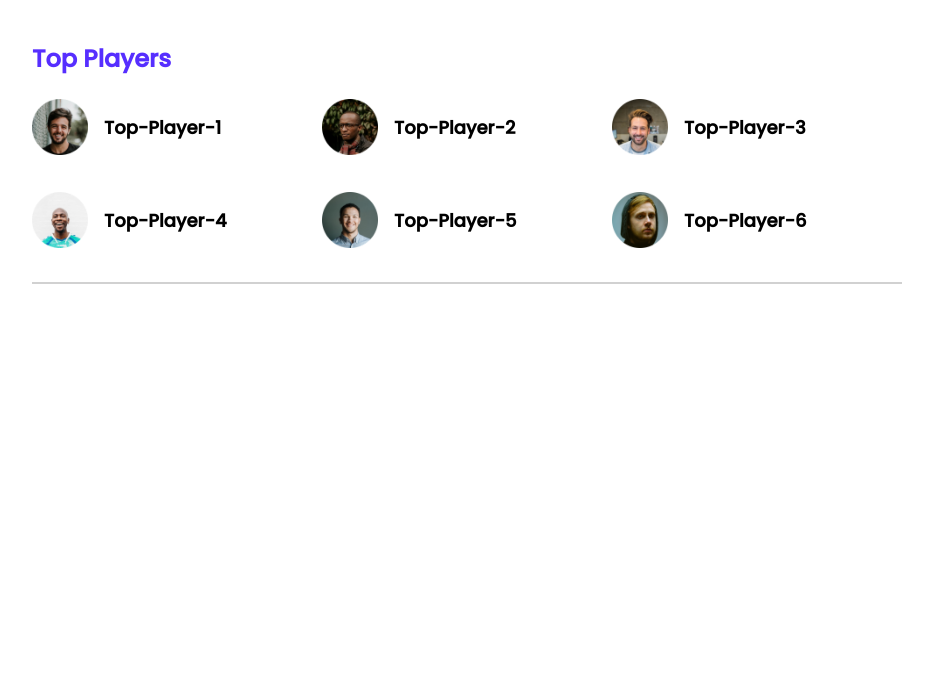
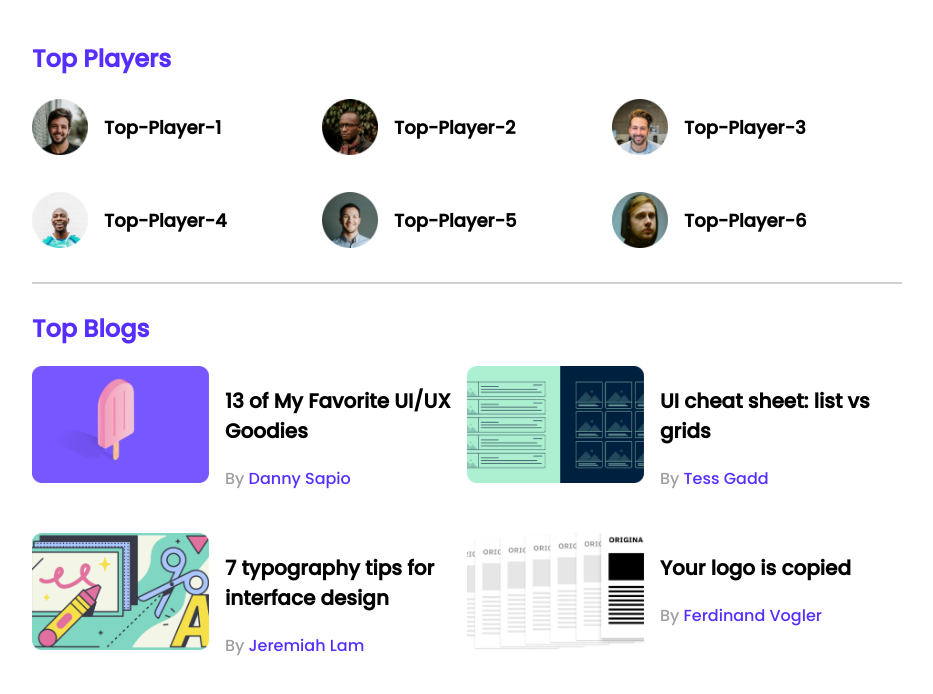
Before and after one commit to raju-miah/leader-board, a plain HTML site: page index.html in a window 1280 px wide. Shown: the whole page, without its empty margins (173-1106 px from the left). Drawn offline with Linux system fonts and the light colour scheme.

Commit message:
blog added

```diff
--- a/index.html
+++ b/index.html
@@ -48,7 +48,51 @@
             </div>
         </div>
         <hr>
+
+        <div class="top-blogs">
+            <h2 class="section-title">Top Blogs</h2>
+        </div>
+        <div class="blogs">
+            <article class="blog">
+                <div class="thumbnail">
+                    <img src="images/blogs/blog-1.png" alt="">
+                </div>
+                <div class="blog-info">
+                    <h3 class="blog-title">13 of My Favorite UI/UX Goodies</h3>
+                    <p class="blog-author">By <a href="">Danny Sapio</a></p>
+                </div>
+            </article>
+            <article class="blog">
+                <div class="thumbnail">
+                    <img src="images/blogs/blog-2.png" alt="">
+                </div>
+                <div class="blog-info">
+                    <h3 class="blog-title">UI cheat sheet: list vs grids</h3>
+                    <p class="blog-author">By <a href="">Tess Gadd</a></p>
+                </div>
+            </article>
+            <article class="blog">
+                <div class="thumbnail">
+                    <img src="images/blogs/blog-3.png" alt="">
+                </div>
+                <div class="blog-info">
+                    <h3 class="blog-title">7 typography tips for interface design</h3>
+                    <p class="blog-author">By <a href="">Jeremiah Lam</a></p>
+                </div>
+            </article>
+            <article class="blog">
+                <div class="thumbnail">
+                    <img src="images/blogs/blog-4.png" alt="">
+                </div>
+                <div class="blog-info">
+                    <h3 class="blog-title">Your logo is copied</h3>
+                    <p class="blog-author">By <a href=""> Ferdinand Vogler</a></p>
+                </div>
+            </article>
+        </div>
     </section>
+
+
 
 </main>
 
--- a/styles/style.css
+++ b/styles/style.css
@@ -23,7 +23,7 @@ main {
 
 hr {
     border: 1px solid #D1D1D1;
-
+    margin-bottom: 27px;
 }
 
 /* Top Players Style  */
@@ -60,3 +60,39 @@ hr {
     margin-left: 16px;
     font-size: 18px;
 }
+
+/* Top Blogs  */
+
+.blogs {
+    display: grid;
+    grid-template-columns: repeat(2, 1fr);
+    grid-row-gap: 26px;
+}
+
+.blog {
+    display: flex;
+}
+
+.blog .thumbnail img {
+    width: 177px;
+    height: 117px;
+}
+
+.blog-info {
+    margin-left: 16px;
+}
+
+.blog-title {
+    font-size: 20px;
+}
+
+.blog-author {
+    color: #9F9F9F;
+    font-size: 16px;
+}
+
+.blog-author a {
+    text-decoration: none;
+    font-size: 16px;
+    color: #562EFF;
+}
```
